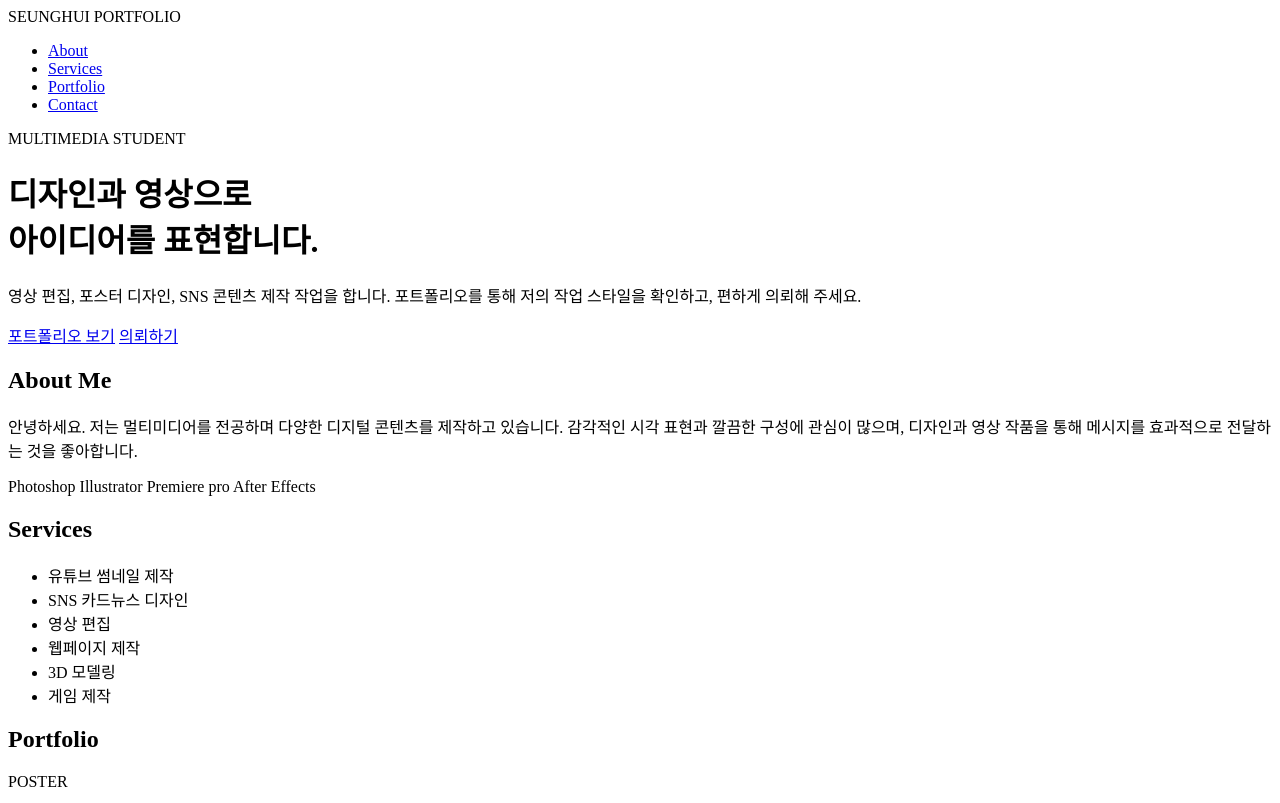
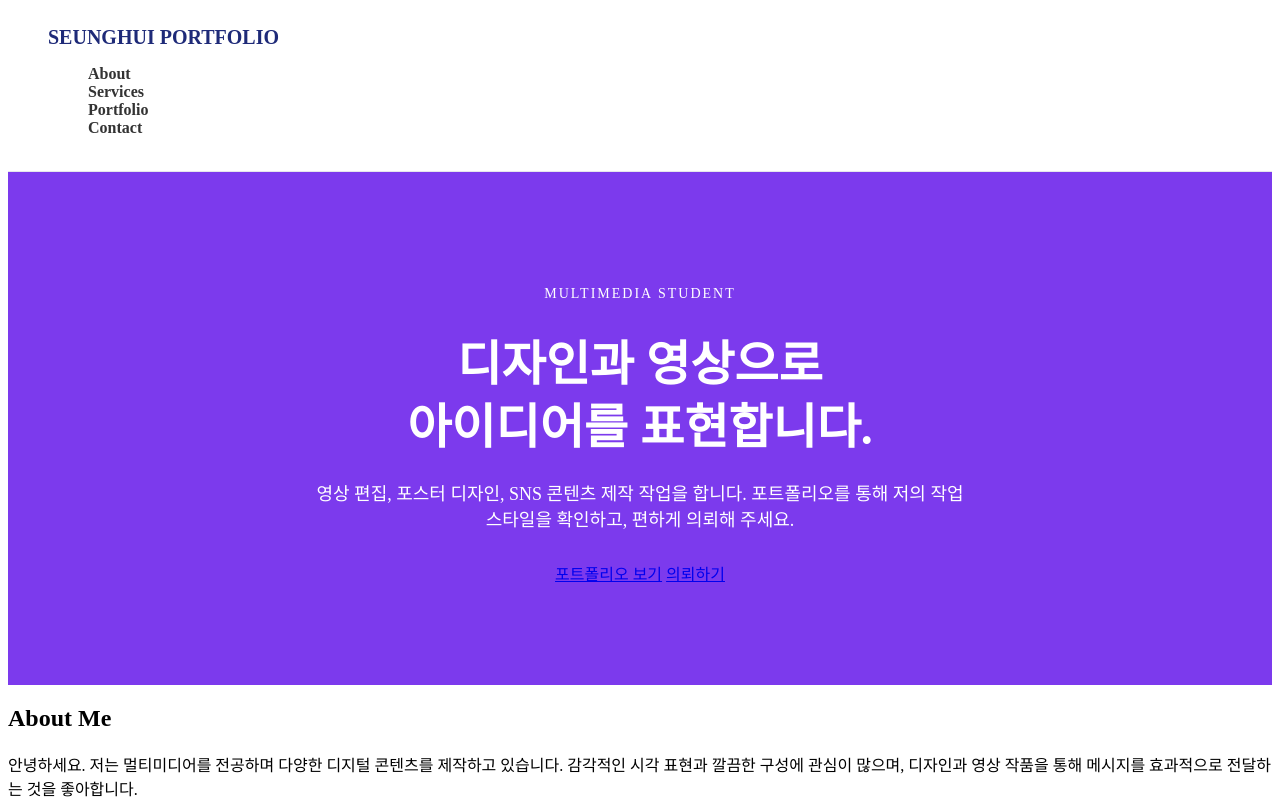
Before and after one commit to jnblsh0719-ux/myportfolio, a plain HTML site: page index.html in a window 1280 px wide. Shown: the top 803 px of the page. Drawn offline with Linux system fonts and the light colour scheme.

Commit message:
Add files via upload

```diff
--- a/index.html
+++ b/index.html
@@ -4,10 +4,11 @@
         <meta charset="UTF-8">
         <meta name="viewport" content="width=device-width, initial-scale=1.0">
         <title>Seunghui portfolio</title>
+        <link rel="stylesheet" href="style.css">
     </head>
     <body>
         <nav>
-        <div>SEUNGHUI PORTFOLIO</div>
+        <div class="logo">SEUNGHUI PORTFOLIO</div>
         <ul>
             <li><a href="#about">About</a></li>
             <li><a href="#services">Services</a></li>
@@ -16,13 +17,13 @@
         </ul>
 </nav>
 
-<header>
-        <div>
-            <p>MULTIMEDIA STUDENT</p>
+<header class="hero">
+        <div class="hero-text">
+            <p class="small-title">MULTIMEDIA STUDENT</p>
             <h1>디자인과 영상으로<br> 아이디어를 표현합니다.</h1>
-            <p>영상 편집, 포스터 디자인, SNS 콘텐츠 제작 작업을 합니다. 포트폴리오를 통해 저의 작업 스타일을 확인하고, 편하게 의뢰해 주세요.</p>
+            <p class="hero-description">영상 편집, 포스터 디자인, SNS 콘텐츠 제작 작업을 합니다. 포트폴리오를 통해 저의 작업 스타일을 확인하고, 편하게 의뢰해 주세요.</p>
 
-            <div>
+            <div class="hero-buttons">
                 <a href="#">포트폴리오 보기</a>
                 <a href="#">의뢰하기</a>
             </div>
--- /dev/null
+++ b/style.css
@@ -0,0 +1,50 @@
+nav {
+background-color: #ffff;
+border-bottom: 1px solid #e5e7eb;
+padding: 18px 40px;
+}
+
+nav ul {
+    list-style: none;
+}
+
+nav ul li a {
+    text-decoration: none;
+    color: #333;
+    font-weight: bold;
+}
+
+nav ul li a:hover{
+    color: #7c3aed;
+}
+
+.logo{
+    font-size: 20px;
+    font-weight: bold;
+    color: #1e2a78;
+}
+
+.hero{
+    background-color: #7c3aed;
+    color: white;
+    padding: 100px 20px;
+    text-align: center;
+}
+
+.small-title{
+    font-size: 14px;
+    letter-spacing: 2px;
+    margin-bottom: 15px;
+}
+
+.hero h1{
+    font-size: 48px;
+    margin-bottom: 20px;
+    line-height: 1.3;
+}
+
+.hero-description{
+    font-size: 18px;
+    width: 650px;
+    margin: 0 auto 30px auto;
+}
```
